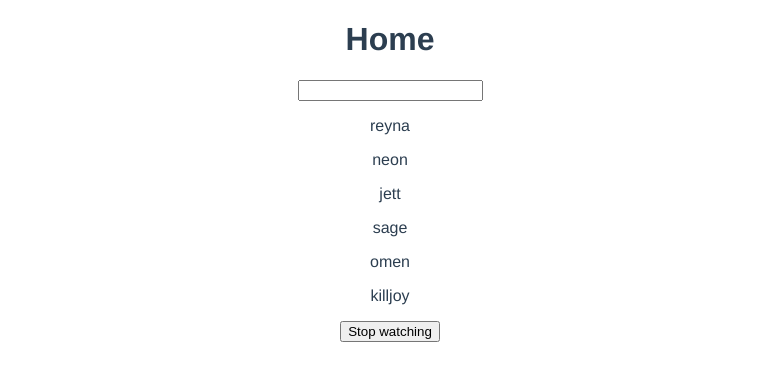
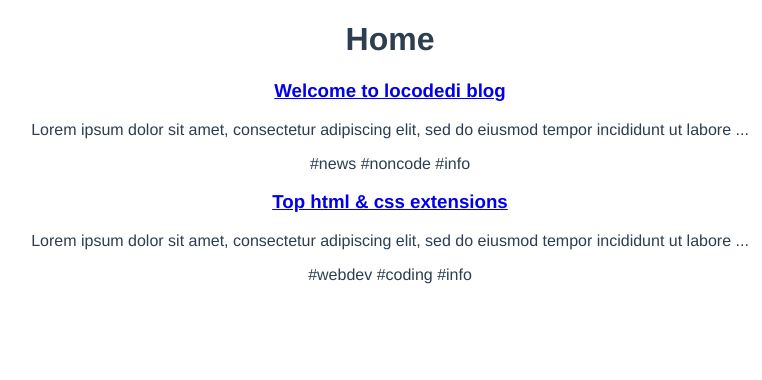
Before and after one commit to NguyenQuocBaoSaltedPeppered/vuejs, a Vue app in the folder locodedi-blog/: page / in a window 1280 px wide. Shown: the top 380 px of the page, without its empty margins (250-1012 px from the left). Built offline with nearby package versions, Linux system fonts and the light colour scheme; data requests are answered from the project's data file.

Commit message:
Feat: [STUDY] fetching Data

```diff
--- /dev/null
+++ b/locodedi-blog/data/db.json
@@ -0,0 +1,24 @@
+{
+    "posts": [
+        {
+            "id": 1,
+            "title": "Welcome to locodedi blog",
+            "body": "Lorem ipsum dolor sit amet, consectetur adipiscing elit, sed do eiusmod tempor incididunt ut labore et dolore magna aliqua. Lorem donec massa sapien faucibus et molestie. Maecenas volutpat blandit aliquam etiam erat velit scelerisque in. In fermentum et sollicitudin ac. Semper feugiat nibh sed pulvinar.",
+            "tags": [
+                "news",
+                "noncode",
+                "info"
+            ]
+        },
+        {
+            "id": 2,
+            "title": "Top html & css extensions",
+            "body": "Lorem ipsum dolor sit amet, consectetur adipiscing elit, sed do eiusmod tempor incididunt ut labore et dolore magna aliqua. Lorem donec massa sapien faucibus et molestie. Maecenas volutpat blandit aliquam etiam erat velit scelerisque in. In fermentum et sollicitudin ac. Semper feugiat nibh sed pulvinar.",
+            "tags": [
+                "webdev",
+                "coding",
+                "info"
+            ]
+        }
+    ]
+}
--- a/locodedi-blog/package.json
+++ b/locodedi-blog/package.json
@@ -8,6 +8,7 @@
   },
   "dependencies": {
     "core-js": "^3.8.3",
+    "json-server": "^1.0.0-alpha.23",
     "vue": "^3.2.13",
     "vue-router": "^4.0.3"
   },
--- /dev/null
+++ b/locodedi-blog/src/components/PostList.vue
@@ -0,0 +1,19 @@
+<template>
+  <div class="post-container">
+    <div v-for="post in posts" :key="post.id" class="post-list">
+      <SinglePost :post="post" />
+    </div>
+  </div>
+</template>
+
+<script>
+import SinglePost from "./SinglePost.vue";
+export default {
+  components: { SinglePost },
+  props: ["posts"],
+  setup(props) {
+  }
+};
+</script>
+
+<style></style>
--- /dev/null
+++ b/locodedi-blog/src/components/SinglePost.vue
@@ -0,0 +1,26 @@
+<template>
+  <div class="post-detail-container">
+    <router-link :to="{ name: 'detail', params: {id: post.id}}">
+      <h3>{{ post.title }}</h3>
+    </router-link>
+    <p>{{ snippet }}</p>
+    <span v-for="tag in post.tags" :key="tag">
+        #{{ tag }}
+    </span>
+  </div>
+</template>
+
+<script>
+import { computed } from 'vue';
+export default {
+  props: ["post"],
+  setup(props) {
+    const snippet = computed(() => {
+        return props.post.body.length > 100 ? props.post.body.substring(0, 100) + '...' : props.post.body;
+    });
+    return { snippet };
+  }
+};
+</script>
+
+<style></style>
--- /dev/null
+++ b/locodedi-blog/src/composables/getPost.js
@@ -0,0 +1,23 @@
+import { ref } from 'vue'
+
+const getPost = (id) => {
+    const post = ref(null);
+    const error = ref(null);
+
+    const loadDataAsync = async () => {
+        try {
+            let data = await fetch('http://localhost:3000/posts/' + id);
+            if (!data.ok) {
+                throw Error("No data available");
+            }
+            post.value = await data.json();
+        } catch (err) {
+            error.value = err.message;
+            console.log(error.value);
+        }
+    };
+
+    return { post, error, loadDataAsync }
+};
+
+export default getPost;
--- /dev/null
+++ b/locodedi-blog/src/composables/getPosts.js
@@ -0,0 +1,23 @@
+import { ref } from "vue";
+
+const getPosts = () => {
+    const posts = ref([]);
+    const error = ref(null);
+
+    const loadDataAsync = async () => {
+        try {
+            let data = await fetch("http://localhost:3000/posts");
+            if (!data.ok) {
+                throw Error("No data available");
+            }
+            posts.value = await data.json();
+        } catch (err) {
+            error.value = err.message;
+            console.log(error.value);
+        }
+    };
+
+    return { posts, error, loadDataAsync }
+};
+
+export default getPosts;
--- a/locodedi-blog/src/router/index.js
+++ b/locodedi-blog/src/router/index.js
@@ -1,5 +1,6 @@
 import { createRouter, createWebHistory } from 'vue-router'
 import HomeView from '../views/HomeView.vue'
+import DetailView from '../views/DetailView.vue'
 
 const routes = [
   {
@@ -7,6 +8,12 @@
     name: 'home',
     component: HomeView
   },
+  {
+    path: '/posts/:id',
+    name: 'detail',
+    component: DetailView,
+    props: true
+  }
 ]
 
 const router = createRouter({
--- /dev/null
+++ b/locodedi-blog/src/views/DetailView.vue
@@ -0,0 +1,39 @@
+<template>
+  <div class="detail-container">
+      <div v-if="error">{{ error }}</div>
+      <div v-if="post" class="post">
+        <h3>{{ post.title }}</h3>
+        <p class="pre">{{ post.body }}</p>
+      </div>
+  </div>
+</template>
+
+<script>
+import getPost from '../composables/getPost'
+
+export default {
+    props: ['id'],
+    setup(props) {
+        const {post, error, loadDataAsync} = getPost(props.id);
+
+        loadDataAsync();
+
+        return {post, error};
+    }
+}
+</script>
+
+<style>
+.post {
+    margin: 0 auto;
+    max-width: 1200px;
+}
+.post p {
+    color: #444;
+    line-height: 1.5em;
+    margin-top: 40px;
+}
+.pre {
+    white-space: pre-wrap;
+}
+</style>
--- a/locodedi-blog/src/views/HomeView.vue
+++ b/locodedi-blog/src/views/HomeView.vue
@@ -1,44 +1,25 @@
 <template>
   <div class="home">
     <h1>Home</h1>
-    <input type="text" v-model="searchTerms">
-    <div v-for="name in matchingNames" :key="name" class="nameList">
-      <p>{{ name }}</p>
-    </div>
-    <button @click="stopWatching">Stop watching</button>
+    <div v-if="error" class="error">{{ error }}</div>
+    <div v-if="!posts.length" class="loader">Loading...</div>
+    <PostList :posts="posts" />
   </div>
 </template>
 
 <script>
-import { computed, ref, watch, watchEffect } from 'vue';
+import PostList from "../components/PostList.vue";
+import getPosts from "../composables/getPosts";
 
 export default {
-  name: 'HomeView',
+  name: "HomeView",
+  components: { PostList },
   setup() {
-    const names = ref(['reyna', 'neon', 'jett', 'sage', 'omen', 'killjoy']);
-    const searchTerms = ref('');
+    const { posts, error, loadDataAsync } = getPosts();
+    loadDataAsync();
 
-    // Không chạy lúc đầu, chỉ chạy khi searchTerms thay đổi
-    const stopWatch = watch(searchTerms, () => {
-      console.log('Watch funciton');
-    })
-
-    // Chạy lần đầu tiên và chạy lại khi giá trị bên trong hàm bị thay đổi
-    // Ở đây là mỗi lần gõ, searchTerms thay đổi giá trị và vì nó đang nằm
-    // trong hàm này, watchEffect sẽ biết được.
-    const stopWatchEffect = watchEffect(() => {
-      console.log('WatchEffect function ', searchTerms.value)
-    })
-
-    const stopWatching = () => {
-      stopWatch();
-      stopWatchEffect();
-    }
-
-    const matchingNames = computed(() => {
-      return names.value.filter((name) => name.includes(searchTerms.value));
-    })
-    return { searchTerms, matchingNames, stopWatch, stopWatchEffect, stopWatching };
+    return { posts, error };
   },
-}
+  components: { PostList },
+};
 </script>
```
Also changed, not shown: 1 other file (tests, documents, lock files or other folders).
